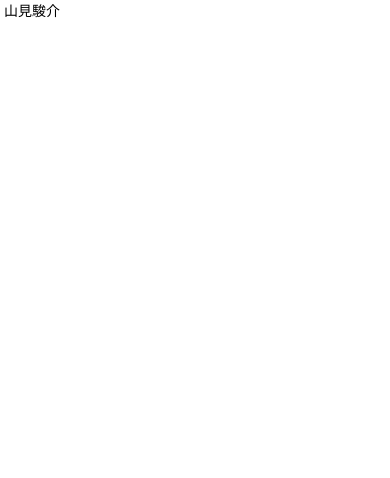
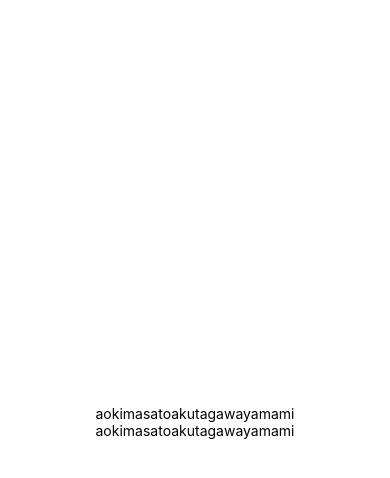
Before and after one commit to Moorley/connect-plus, a React Native app: screen / in a window 390 px wide. Shown: the top 478 px of the page. Built offline with nearby package versions, Linux system fonts and the light colour scheme.

Commit message:
Revert "2.緊急事態の友達選択画面作成"

```diff
--- a/App.jsx
+++ b/App.js
@@ -1,11 +1,14 @@
 import { StatusBar } from 'expo-status-bar';
 import React from 'react';
 import { StyleSheet, Text, View } from 'react-native';
-import EmergencyFriendList from './src/screens/EmergencyFriendList';
 
 export default function App() {
   return (
-    <EmergencyFriendList />
+    <View style={styles.container}>
+      <Text>aokimasatoakutagawayamami</Text>
+      <Text>aokimasatoakutagawayamami</Text>
+      <StatusBar style="auto" />
+    </View>
   );
 }
 
--- a/src/screens/EmergencyFriendList.jsx
+++ /dev/null
@@ -1,9 +0,0 @@
-import React from 'react';
-import { View, Text, StyleSheet, } from 'react-native';
-
-
-export default function EmergencyFriendList() {
-    return (
-        <Text> 山見駿介</Text>
-    )
-}
```
Also changed, not shown: src/componets/Buttton.jsx (deleted), 1 other file (tests, documents, lock files or other folders).
